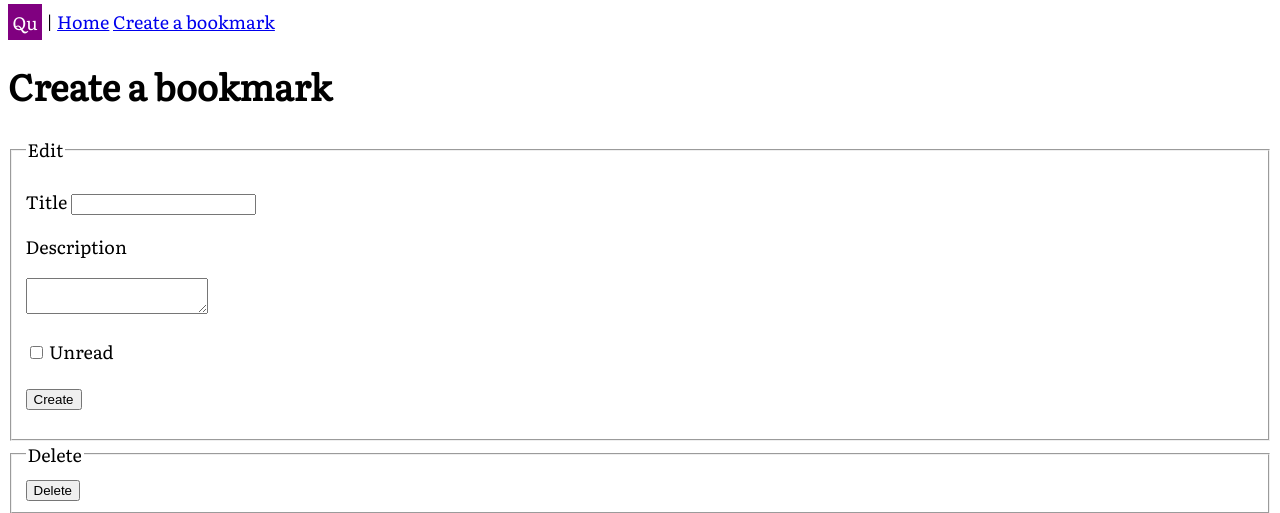
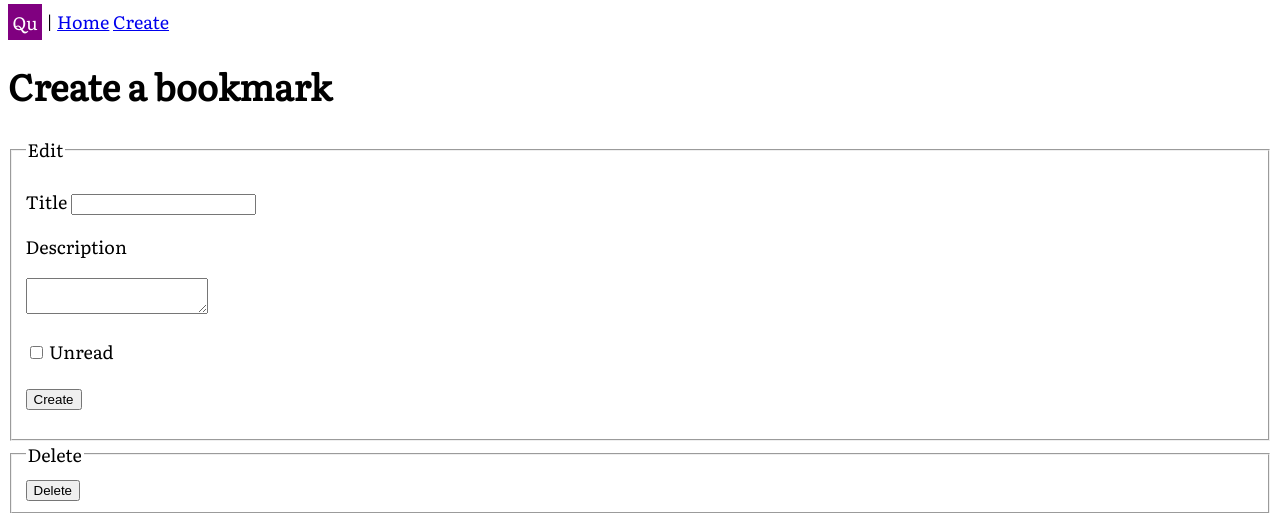
Before and after one commit to calpaterson/quarchive, a Flask app: page /create-bookmark in a window 1280 px wide. Shown: the top 513 px of the page. Run offline with Flask 2, Linux system fonts and the light colour scheme; the visitor is signed in with stand-in values (Sample User, id 1); parts of the project's set-up code (start-up, migrations or seed data) failed here and were passed over.

Commit message:
Minor navbar improvements

```diff
--- a/src/server/quarchive/templates/base.j2
+++ b/src/server/quarchive/templates/base.j2
@@ -9,7 +9,7 @@
     <head>
         <meta charset="utf-8">
         <meta name="viewport" content="width=device-width, initial-scale=1">
-        <link rel="stylesheet" href="static/site.css">
+        <link rel="stylesheet" href="{{ url_for('static', filename='site.css' ) }}">
         <title>QM</title>
     </head>
     <body>
@@ -21,7 +21,7 @@
             {% else %}
               {{ header_item(request, 'quarchive.index', "Home") }}
             {% endif %}
-            {{ header_item(request, 'quarchive.create_bookmark_form', "Create a bookmark") }}
+            {{ header_item(request, 'quarchive.create_bookmark_form', "Create") }}
         </nav>
         <main>
 
```
